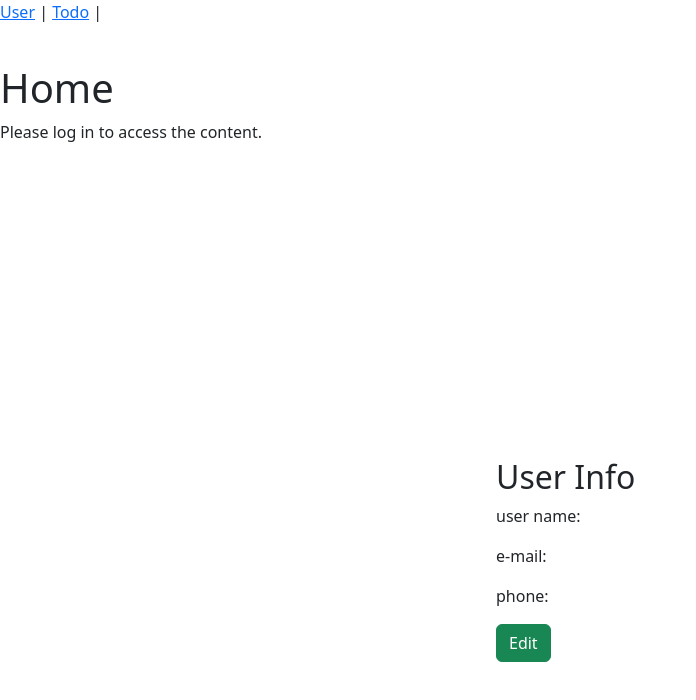
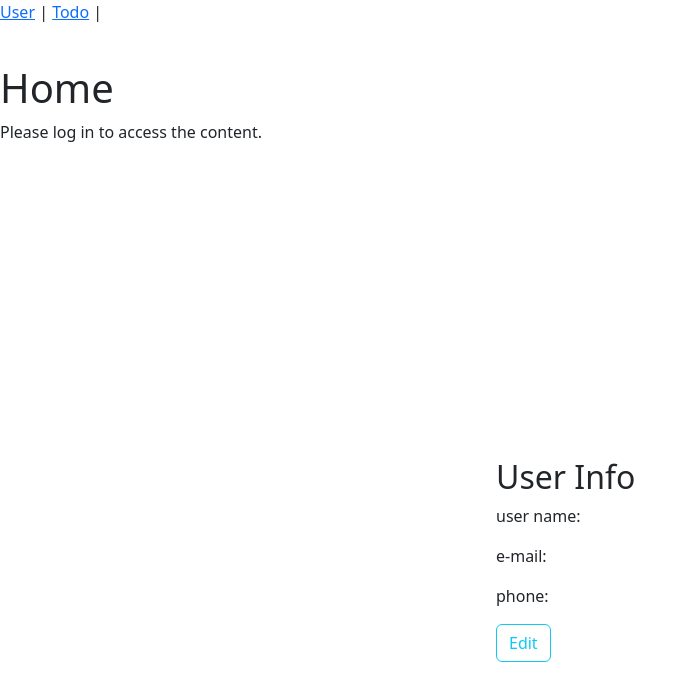
Before and after one commit to bisoukeiko/holbertonschool-portfolio, a React (Vite) app in the folder client/: page / in a window 1280 px wide. Shown: the top 700 px of the page, without its empty margins (0-696 px from the left). Built offline with nearby package versions, Linux system fonts and the light colour scheme.

Commit message:
fix code: change color og button

```diff
--- a/client/src/Components/User.jsx
+++ b/client/src/Components/User.jsx
@@ -59,7 +59,7 @@ function User() {
 
   return (
     <div className='d-flex vh-100 justify-content-center align-items-center'>
-      <div className='w-25 bg-white rounded p-3'>
+      <div className='w-25 bg-white rounded p-3 '>
           <form onSubmit={isEdit ? handleUpdate : handleEdit}>
               <h2>User Info</h2>
               <div className='mb-2'>
@@ -89,7 +89,7 @@ function User() {
                     <p className='fs-5'>{userInfo.userPhone}</p>
                   )}
               </div>
-              <button className='btn btn-success '>
+              <button className='btn btn-outline-info '>
                 {isEdit ? 'Update' : 'Edit'}
               </button>
           </form>
```
